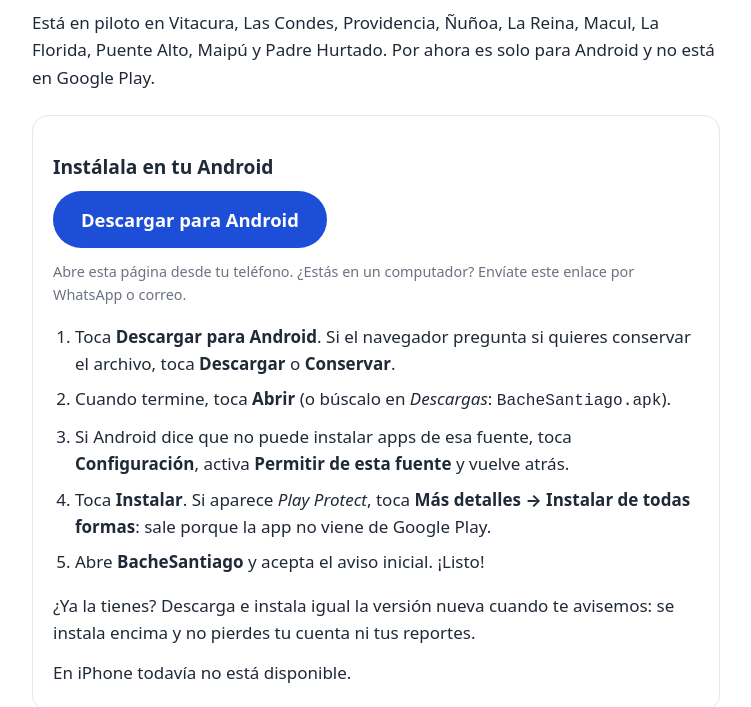
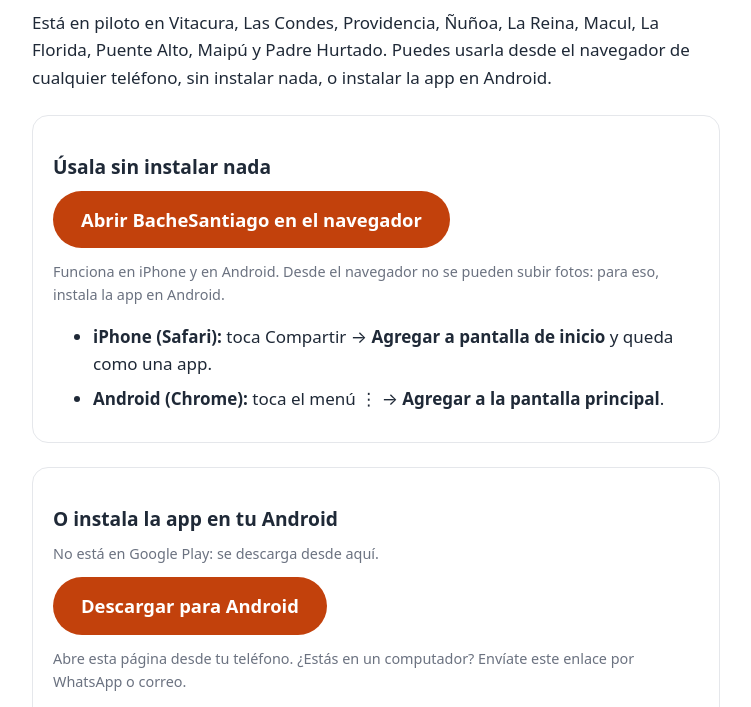
Before and after one commit to 06faom-dotcom/bachesantiago-web, a plain HTML site: page index.html in a window 1280 px wide. Shown: the part 212-919 px from the top of the page, without its empty margins (264-1015 px from the left). Drawn offline with Linux system fonts and the light colour scheme.

Commit message:
Página de descarga: usar BacheSantiago en el navegador sin instalar nada; colores naranjos

```diff
--- a/index.html
+++ b/index.html
@@ -8,9 +8,9 @@
 <title>BacheSantiago</title>
 <link rel="icon" type="image/png" sizes="48x48" href="favicon.png">
 <style>
-:root { --fondo: #ffffff; --texto: #1f2937; --suave: #6b7280; --primario: #1d4ed8; --borde: #e5e7eb; }
+:root { --fondo: #ffffff; --texto: #1f2937; --suave: #6b7280; --primario: #c2410c; --borde: #e5e7eb; }
 @media (prefers-color-scheme: dark) {
-  :root { --fondo: #111827; --texto: #f3f4f6; --suave: #9ca3af; --primario: #93c5fd; --borde: #374151; }
+  :root { --fondo: #111827; --texto: #f3f4f6; --suave: #9ca3af; --primario: #fb923c; --borde: #374151; }
 }
 * { box-sizing: border-box; }
 body { margin: 0; background: var(--fondo); color: var(--texto); font: 17px/1.6 system-ui, -apple-system, "Segoe UI", Roboto, sans-serif; }
@@ -33,9 +33,19 @@
 <nav><a href="./">BacheSantiago</a><a href="privacidad.html">Política de privacidad</a><a href="terminos.html">Términos de uso</a></nav>
 <h1>BacheSantiago</h1>
 <p>Una app ciudadana para reportar baches en segundos y ver dónde están. Cada bache aparece una sola vez en el mapa, aunque lo reporten muchas personas, y cada comuna tiene su Índice de Estado Vial: cuántos baches tiene hoy.</p>
-<p>Está en piloto en Vitacura, Las Condes, Providencia, Ñuñoa, La Reina, Macul, La Florida, Puente Alto, Maipú y Padre Hurtado. Por ahora es solo para Android y no está en Google Play.</p>
+<p>Está en piloto en Vitacura, Las Condes, Providencia, Ñuñoa, La Reina, Macul, La Florida, Puente Alto, Maipú y Padre Hurtado. Puedes usarla desde el navegador de cualquier teléfono, sin instalar nada, o instalar la app en Android.</p>
+<section class="descarga" id="web">
+<h2>Úsala sin instalar nada</h2>
+<p><a class="boton" href="app/">Abrir BacheSantiago en el navegador</a></p>
+<p class="version">Funciona en iPhone y en Android. Desde el navegador no se pueden subir fotos: para eso, instala la app en Android.</p>
+<ul>
+<li><strong>iPhone (Safari):</strong> toca Compartir → <strong>Agregar a pantalla de inicio</strong> y queda como una app.</li>
+<li><strong>Android (Chrome):</strong> toca el menú ⋮ → <strong>Agregar a la pantalla principal</strong>.</li>
+</ul>
+</section>
 <section class="descarga" id="descargar">
-<h2>Instálala en tu Android</h2>
+<h2>O instala la app en tu Android</h2>
+<p class="version">No está en Google Play: se descarga desde aquí.</p>
 <p><a class="boton" href="https://github.com/06faom-dotcom/bachesantiago-web/releases/latest/download/BacheSantiago.apk">Descargar para Android</a></p>
 <p class="version">Abre esta página desde tu teléfono. ¿Estás en un computador? Envíate este enlace por WhatsApp o correo.</p>
 <ol>
@@ -46,7 +56,6 @@
 <li>Abre <strong>BacheSantiago</strong> y acepta el aviso inicial. ¡Listo!</li>
 </ol>
 <p>¿Ya la tienes? Descarga e instala igual la versión nueva cuando te avisemos: se instala encima y no pierdes tu cuenta ni tus reportes.</p>
-<p>En iPhone todavía no está disponible.</p>
 </section>
 <p><strong>No uses la app mientras manejas.</strong> «Marcar aquí» es un solo toque, y el resto se completa después, detenido.</p>
 <p>Nunca mostramos quién reportó un bache. Puedes usar la app sin cuenta, o crear una con tu correo o con Google.</p>
```
Also changed, not shown: privacidad.html (+2 -2 lines), terminos.html (+2 -2 lines).
